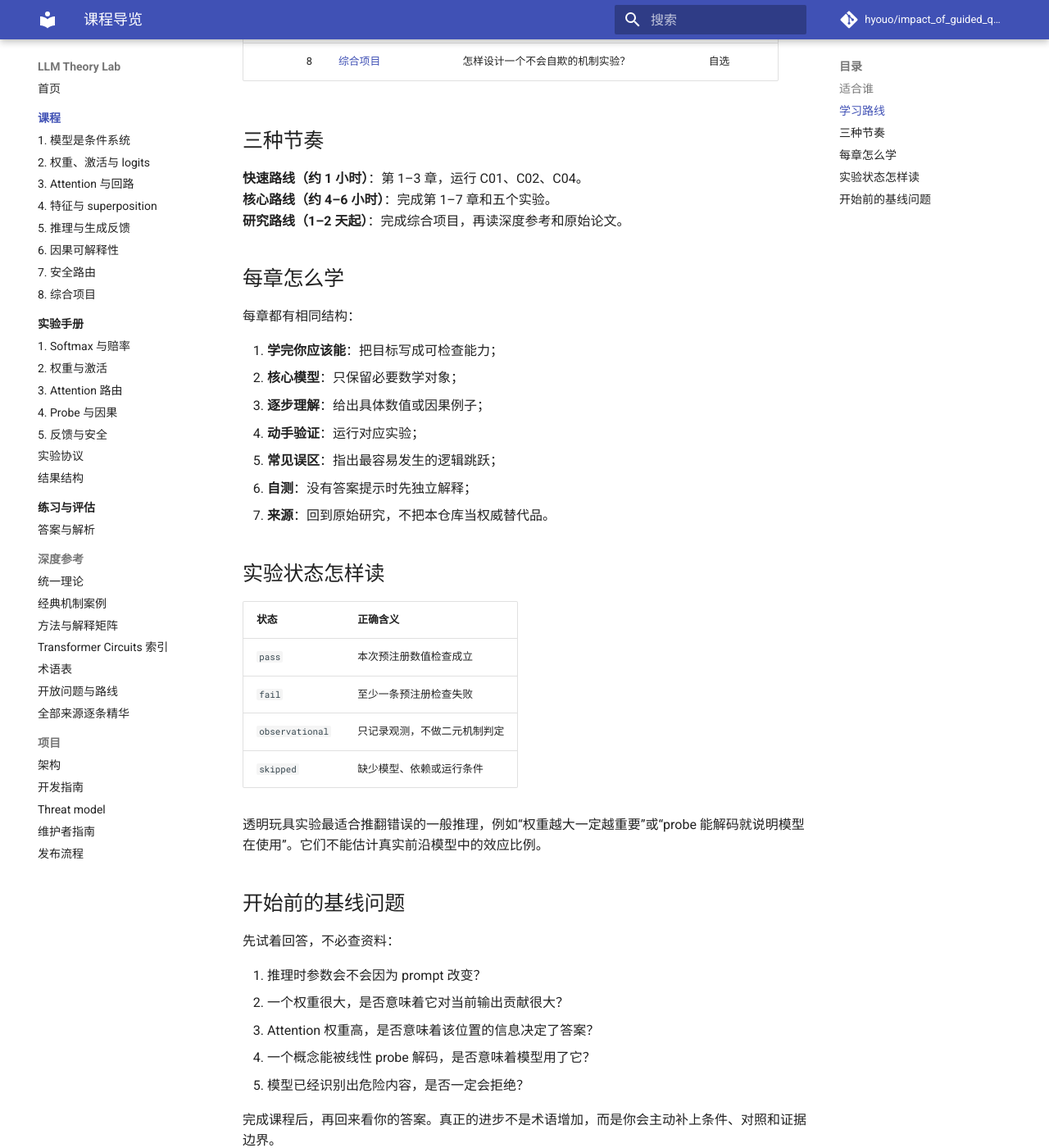
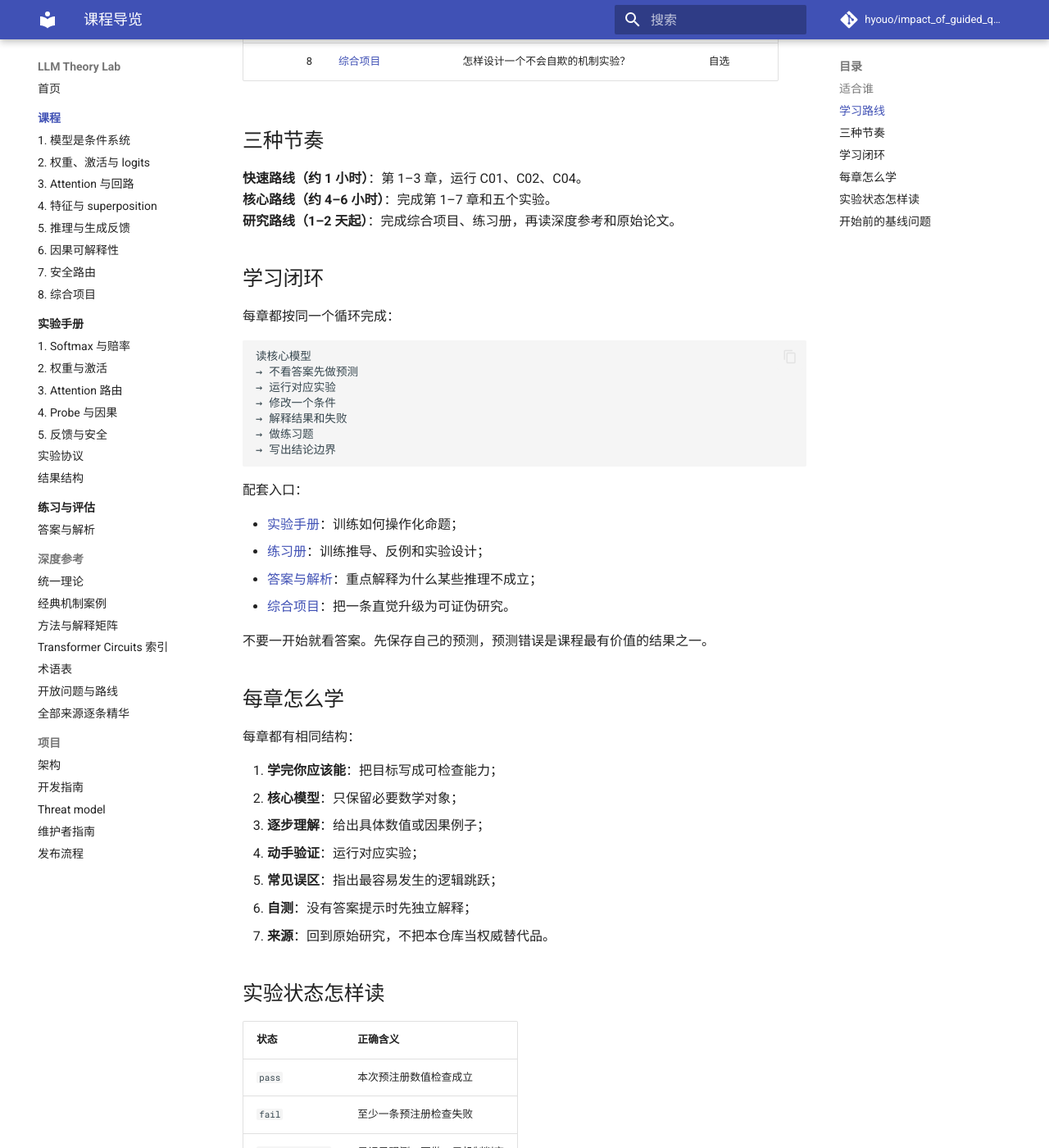
Before and after one commit to hyouo/impact_of_guided_questioning_on_llm_bias, an MkDocs documentation site: the page built from docs/course/index.md, in a window 1280 px wide and 1400 px high, scrolled down 882 px. Shown: the whole window at 82% size. Built offline with MkDocs 1.6.1 and Material for MkDocs 9.7.7, drawn with Linux system fonts in a browser that asks for light colours; comment, search, counter and statistics services are not loaded; some of the changed text lies outside the part shown.

Commit message:
docs: connect the course to exercises and assessment

````diff
--- a/docs/course/index.md
+++ b/docs/course/index.md
@@ -31,7 +31,30 @@
 
 **快速路线（约 1 小时）**：第 1–3 章，运行 C01、C02、C04。
 **核心路线（约 4–6 小时）**：完成第 1–7 章和五个实验。
-**研究路线（1–2 天起）**：完成综合项目，再读深度参考和原始论文。
+**研究路线（1–2 天起）**：完成综合项目、练习册，再读深度参考和原始论文。
+
+## 学习闭环
+
+每章都按同一个循环完成：
+
+```text
+读核心模型
+→ 不看答案先做预测
+→ 运行对应实验
+→ 修改一个条件
+→ 解释结果和失败
+→ 做练习题
+→ 写出结论边界
+```
+
+配套入口：
+
+- [实验手册](../labs/index.md)：训练如何操作化命题；
+- [练习册](../exercises/index.md)：训练推导、反例和实验设计；
+- [答案与解析](../exercises/solutions.md)：重点解释为什么某些推理不成立；
+- [综合项目](08-capstone.md)：把一条直觉升级为可证伪研究。
+
+不要一开始就看答案。先保存自己的预测，预测错误是课程最有价值的结果之一。
 
 ## 每章怎么学
 
@@ -58,7 +81,7 @@
 
 ## 开始前的基线问题
 
-先试着回答，不必查资料：
+先试着回答并保存，不必查资料：
 
 1. 推理时参数会不会因为 prompt 改变？
 2. 一个权重很大，是否意味着它对当前输出贡献很大？
@@ -66,4 +89,4 @@
 4. 一个概念能被线性 probe 解码，是否意味着模型用了它？
 5. 模型已经识别出危险内容，是否一定会拒绝？
 
-完成课程后，再回来看你的答案。真正的进步不是术语增加，而是你会主动补上条件、对照和证据边界。
+完成课程后，再回答一次，并用[答案中的自我评分量表](../exercises/solutions.md#自我评分量表)评估。真正的进步不是术语增加，而是你会主动补上条件、对照和证据边界。
````
